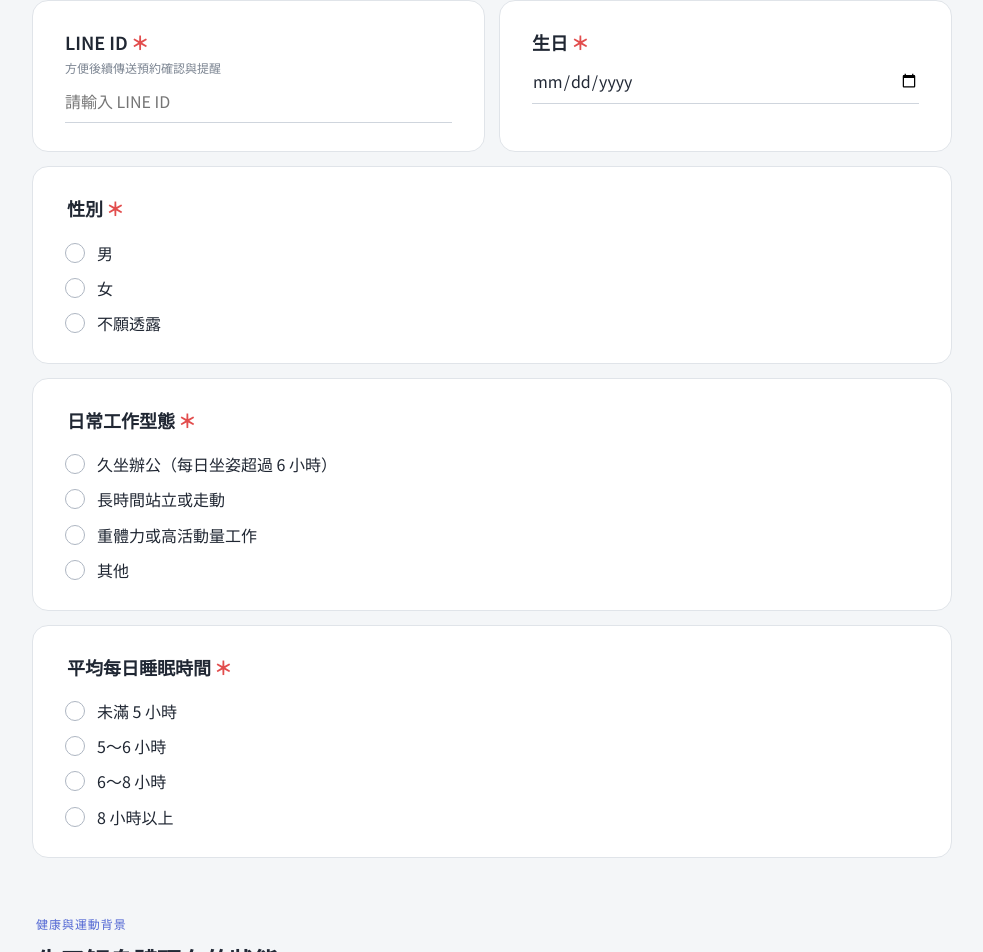
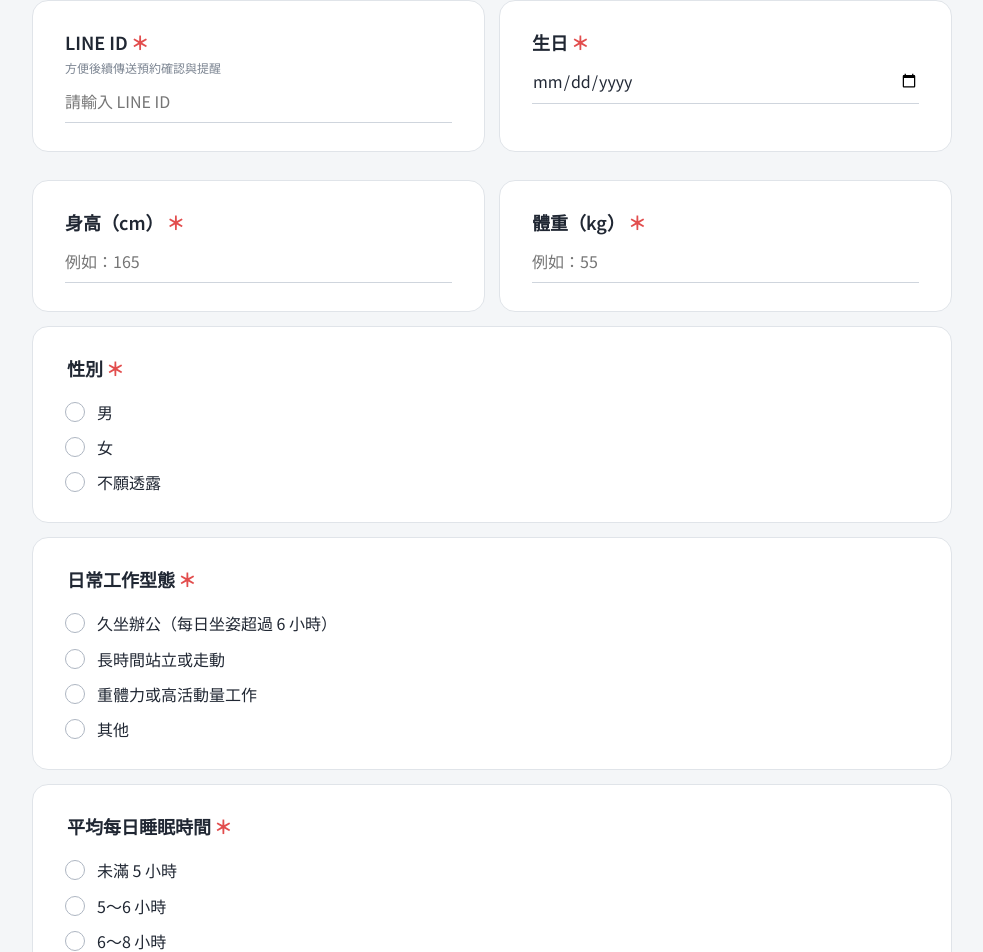
Before and after one commit to phoebe0412/phoebe-personal-training-form, a React (Vite) app: page / in a window 1280 px wide. Shown: the part 1130-2082 px from the top of the page, without its empty margins (148-1131 px from the left). Built offline with nearby package versions, Linux system fonts and the light colour scheme.

Commit message:
Add required height and weight fields

```diff
--- a/src/App.jsx
+++ b/src/App.jsx
@@ -2,7 +2,7 @@ import { useState } from 'react';
 import { GOOGLE_APPS_SCRIPT_URL } from './config';
 
 const initialForm = {
-  name: '', phone: '', line: '', birthday: '', gender: '', work: '', workOther: '', sleep: '',
+  name: '', phone: '', line: '', birthday: '', height: '', weight: '', gender: '', work: '', workOther: '', sleep: '',
   condition: '', conditionNote: '', symptoms: '', injuries: [], injuryNote: '', pregnancy: '', exerciseFrequency: '', activities: [],
   coaching: '', barriers: [], barrierOther: '', focus: '', frequency: '', time: '', timeOther: '', message: '',
 };
@@ -60,7 +60,7 @@ export function App() {
     event.preventDefault();
     setSubmitError('');
     const nextErrors = {};
-    const requiredFields = ['name', 'phone', 'line', 'birthday', 'gender', 'work', 'sleep', 'condition', 'symptoms', 'injuries', 'injuryNote', 'exerciseFrequency', 'activities', 'coaching', 'barriers', 'focus', 'frequency', 'time'];
+    const requiredFields = ['name', 'phone', 'line', 'birthday', 'height', 'weight', 'gender', 'work', 'sleep', 'condition', 'symptoms', 'injuries', 'injuryNote', 'exerciseFrequency', 'activities', 'coaching', 'barriers', 'focus', 'frequency', 'time'];
     if (form.gender === '女') requiredFields.push('pregnancy');
     if (form.work === '其他') requiredFields.push('workOther');
     if (form.condition.startsWith('是')) requiredFields.push('conditionNote');
@@ -115,6 +115,8 @@ export function App() {
         <section className={`form-section ${errors.phone ? 'has-error' : ''}`} data-field="phone"><label>聯絡電話<span className="required">＊</span><input type="tel" value={form.phone} onChange={(e) => update('phone', e.target.value)} placeholder="例如：0912 345 678" /></label>{errors.phone && <p className="field-error">{errors.phone}</p>}</section>
         <section className={`form-section ${errors.line ? 'has-error' : ''}`} data-field="line"><label>LINE ID<span className="required">＊</span><small>方便後續傳送預約確認與提醒</small><input value={form.line} onChange={(e) => update('line', e.target.value)} placeholder="請輸入 LINE ID" /></label>{errors.line && <p className="field-error">{errors.line}</p>}</section>
         <section className={`form-section ${errors.birthday ? 'has-error' : ''}`} data-field="birthday"><label>生日<span className="required">＊</span><input type="date" value={form.birthday} onChange={(e) => update('birthday', e.target.value)} /></label>{errors.birthday && <p className="field-error">{errors.birthday}</p>}</section>
+        <section className={`form-section ${errors.height ? 'has-error' : ''}`} data-field="height"><label>身高（cm）<span className="required">＊</span><input type="number" inputMode="decimal" min="50" max="250" step="0.1" value={form.height} onChange={(e) => update('height', e.target.value)} placeholder="例如：165" /></label>{errors.height && <p className="field-error">{errors.height}</p>}</section>
+        <section className={`form-section ${errors.weight ? 'has-error' : ''}`} data-field="weight"><label>體重（kg）<span className="required">＊</span><input type="number" inputMode="decimal" min="20" max="350" step="0.1" value={form.weight} onChange={(e) => update('weight', e.target.value)} placeholder="例如：55" /></label>{errors.weight && <p className="field-error">{errors.weight}</p>}</section>
       </div>
       <ChoiceGroup name="gender" label="性別" options={choices.gender} value={form.gender} onChange={update} error={errors.gender} />
       <ChoiceGroup name="work" label="日常工作型態" options={choices.work} value={form.work} onChange={update} otherKey="workOther" form={form} error={errors.work || errors.workOther} />
--- a/src/styles.css
+++ b/src/styles.css
@@ -18,7 +18,7 @@ h1 em { color: #5469d4; font-size: .40em; font-style: normal; letter-spacing: -.
 .intro-card { margin-bottom: 14px; padding: 32px 36px; }.intro-card h2, .section-heading h2 { margin: 0; font-size: 25px; letter-spacing: -.035em; }.intro-card p:not(.section-kicker) { margin: 10px 0 0; color: #697484; line-height: 1.75; font-size: 14px; }
 .form-grid { display: grid; grid-template-columns: 1fr 1fr; gap: 14px; }.form-section { margin-bottom: 14px; padding: 28px 32px; }
 label, legend { display: block; color: #202733; font-size: 18px; font-weight: 600; line-height: 1.45; } small { display: block; margin-top: 4px; color: #7b8491; font-size: 12px; font-weight: 400; }
-.required { color: #e24d4d; margin-left: 3px; } input[type='text'], input[type='tel'], input[type='date'], input:not([type]), textarea, .other-input { width: 100%; border: 0; border-bottom: 1px solid #cfd5dd; border-radius: 0; background: transparent; padding: 14px 0 9px; outline: none; color: #222936; font-size: 16px; font-weight: 400; transition: border .18s; }
+.required { color: #e24d4d; margin-left: 3px; } input[type='text'], input[type='tel'], input[type='date'], input[type='number'], input:not([type]), textarea, .other-input { width: 100%; border: 0; border-bottom: 1px solid #cfd5dd; border-radius: 0; background: transparent; padding: 14px 0 9px; outline: none; color: #222936; font-size: 16px; font-weight: 400; transition: border .18s; }
 input:focus, textarea:focus { border-color: #5469d4; } textarea { min-height: 84px; resize: vertical; }
 fieldset { padding: 0; margin: 0; border: 0; } .choice-list { display: grid; gap: 12px; margin-top: 20px; }.choice { display: flex; align-items: flex-start; gap: 12px; cursor: pointer; font-weight: 400; font-size: 16px; }.choice input { appearance: none; flex: 0 0 20px; width: 20px; height: 20px; margin: 1px 0 0; border: 1.5px solid #aeb6c2; background: #fff; cursor: pointer; }.choice input[type='radio'] { border-radius: 50%; }.choice input[type='checkbox'] { border-radius: 5px; }.choice input:checked { border: 6px solid #5469d4; }.choice input[type='checkbox']:checked { border-width: 0; background: #5469d4; box-shadow: inset 0 0 0 4px #fff; }.other-input { margin-top: 16px; }
 .field-error { margin: 13px 0 0; color: #c94141; font-size: 13px; font-weight: 600; }
```
